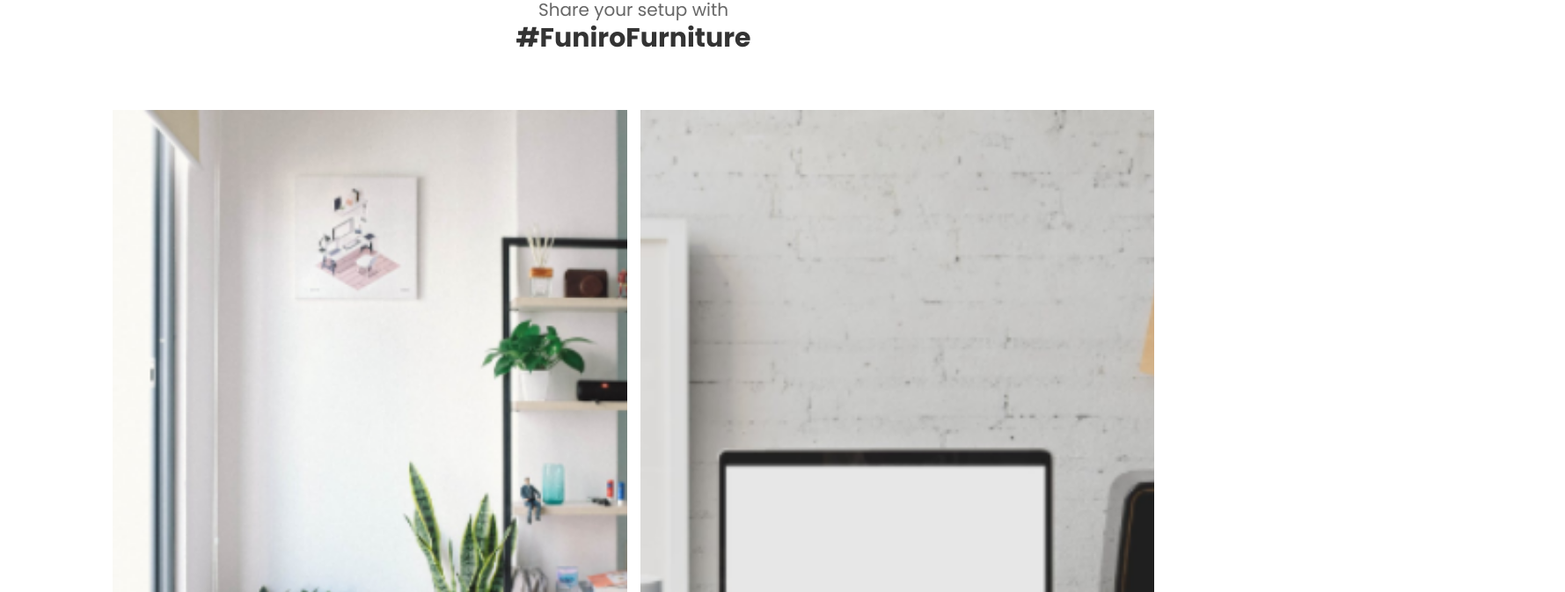
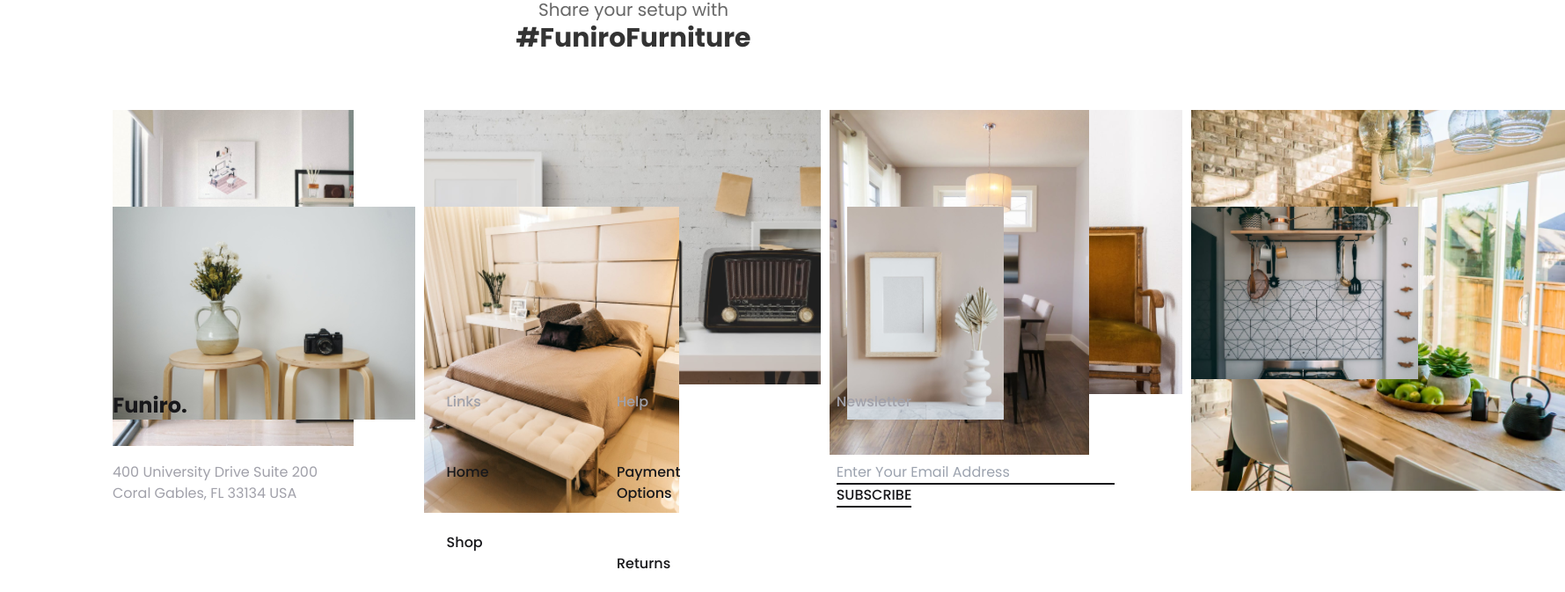
Before and after one commit to LizNgoNgoc/internetShop, a React (Create React App) app in the folder my-app/: page / in a window 1280 px wide. Shown: the part 3659-4332 px from the top of the page at 88% size, 1779 px wide, since content can reach past the window. Built offline with nearby package versions, Linux system fonts and the light colour scheme.

Commit message:
add grid changes test

```diff
--- a/my-app/src/Components/FunitureContainer/styles.css
+++ b/my-app/src/Components/FunitureContainer/styles.css
@@ -1,43 +1,25 @@
 .grid_mosaic {
-    grid-auto-flow: dense;
+    /* grid-auto-flow: dense;
     display: grid;
     grid-gap: 15px;
     grid-template-columns: ;
     align-items: center;
-    justify-items: center;
+    justify-items: center; */
+    display: grid;
+    grid-template-columns: repeat(6, 1fr);
+    grid-template-rows: repeat(3, 100px);
+    grid-gap: 10px;
 }
 
-.grid_mosaic > div {
-    background-color: #EE6E39;
-    width: 100%;
-    height: 200px;
-    position: relative;
-}
-
-.grid_mosaic > div::after {
-    position: absolute;
-    top: 10px;
-    left: 10px;
-    content: attr(item);
-    background-color: yellow;
-}
-
-.grid_mosaic img {
+/* .grid_mosaic img {
     width: 100%;
     height: 100%;
     object-fit: cover;
-}
-
-.grid_mosaic .wide {
-    grid-column: span 2;
-}
-
-.grid_mosaic .tall {
-    grid-row: span 2;
-    height: 400px;
-}
+} */
 
 .img_center {
-    grid-column: span 2;
+    /* grid-column: span 2; */
+    grid-column: 3 / span 2;
+    grid-row: 1 / span 2;
 
 }
```
